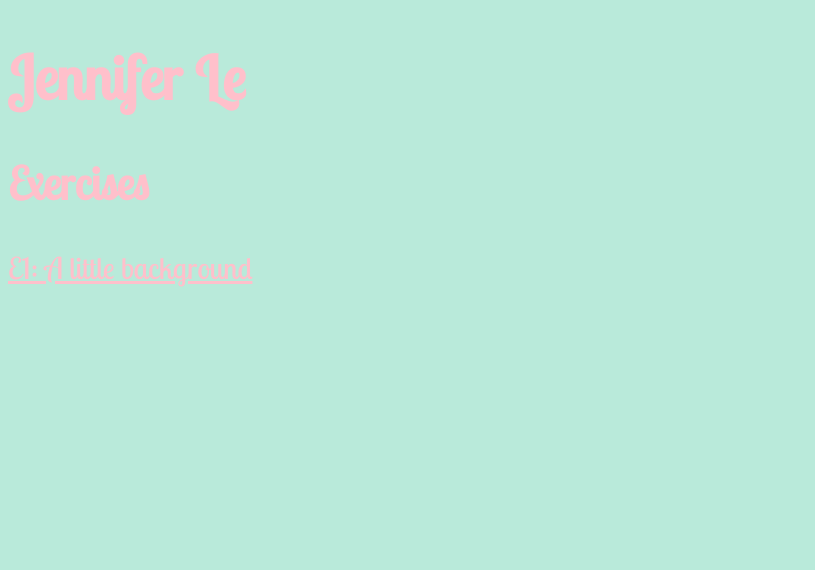
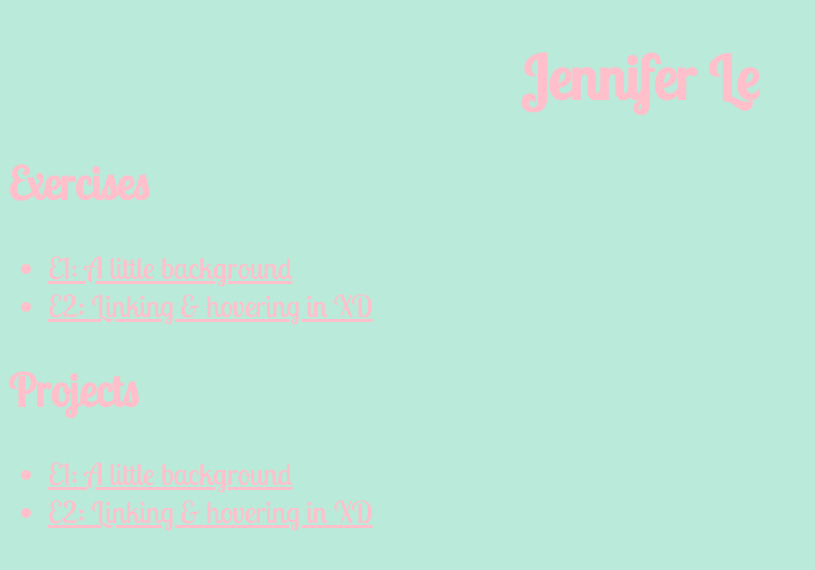
Before and after one commit to doremonngoccute/avt415_f22, a plain HTML site: page index.html in a window 1280 px wide. Shown: the whole page, without its empty margins (0-815 px from the left). Drawn offline with Linux system fonts and the light colour scheme.

Commit message:
Add files via upload

```diff
--- a/index.html
+++ b/index.html
@@ -12,11 +12,25 @@
 
   <body>
     <header>
-      <h1>Jennifer Le </h1>
+      <center><h1>Jennifer Le </h1></center>
     </header>
     <main>
 		<h2>Exercises</h2>
-			<a href="https://xd.adobe.com/view/ae992d04-ede6-451f-b3b4-2388b51c46c7-fbca/" target="_blank">E1:  A little background</a>
+			<ul>
+
+			<li><a href="https://xd.adobe.com/view/ae992d04-ede6-451f-b3b4-2388b51c46c7-fbca/" target="_blank">E1:  A little background</a></li>
+
+			<li><a href="https://xd.adobe.com/view/7b3efd37-93e4-47bd-bfc2-4f9da10c87f8-2e6d/" target="_blank">E2: Linking & hovering in XD</a></li>
+
+</ul>
+		<h2>Projects</h2>
+			<ul>
+
+			<li><a href="https://xd.adobe.com/view/ae992d04-ede6-451f-b3b4-2388b51c46c7-fbca/" target="_blank">E1:  A little background</a></li>
+
+			<li><a href="https://xd.adobe.com/view/7b3efd37-93e4-47bd-bfc2-4f9da10c87f8-2e6d/" target="_blank">E2: Linking & hovering in XD</a></li>
+
+</ul>
 
 
 
```
